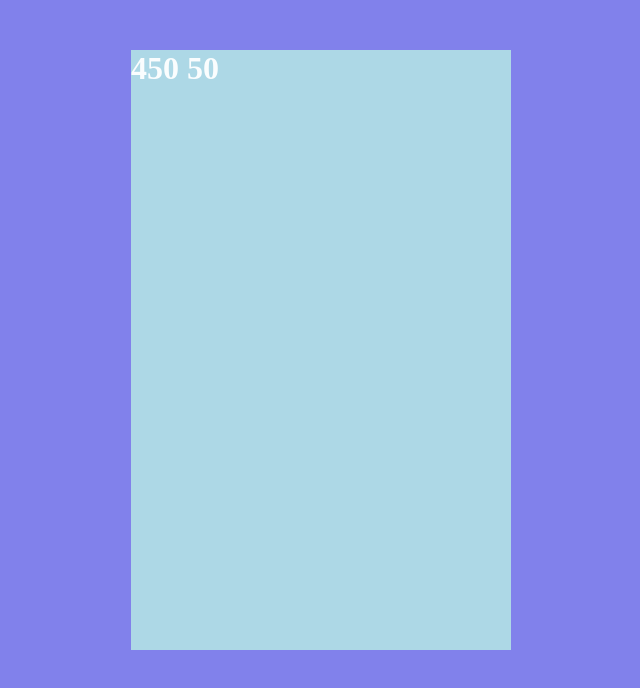
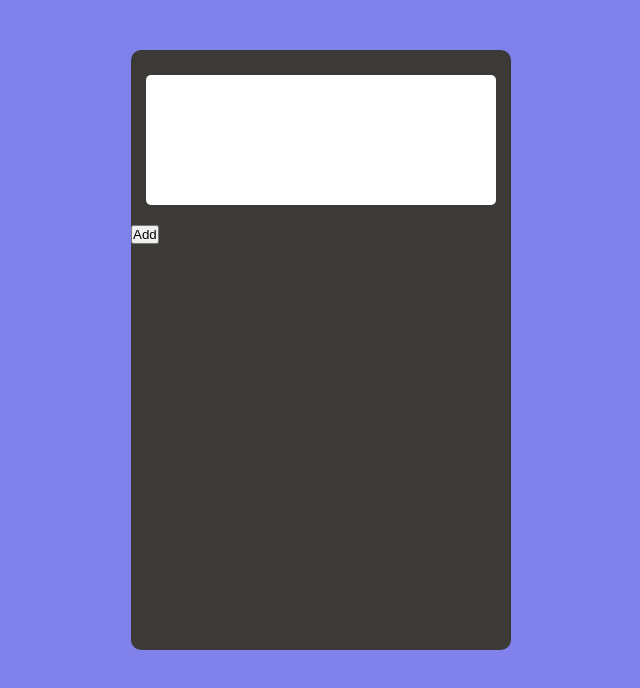
Before and after one commit to IzanamiiDevv/RPN-Calculator, a React (Vite) app: page / in a window 1280 px wide. Shown: the top 688 px of the page, without its empty margins (319-959 px from the left). Built offline with nearby package versions, Linux system fonts and the light colour scheme.

Commit message:
Add Display and Polished some Codes

```diff
--- a/src/Calculator.tsx
+++ b/src/Calculator.tsx
@@ -1,9 +1,12 @@
 import React, { useState, useEffect } from 'react';
+import Display from './components/Display';
+import './calculator.css';
 
 const Calculator: React.FC = () => {
     const [position, setPosition] = useState({ x: (window.outerWidth / 2) - (380 / 2), y: 50 });
     const [isDragging, setIsDragging] = useState(false);
     const [offset, setOffset] = useState({ x: 0, y: 0 });
+    const [expresson, setExpression] = useState(' ');
 
     useEffect(() => {
 
@@ -43,15 +46,16 @@ const Calculator: React.FC = () => {
 
     return (
         <div onMouseDown={handleMouseDown} style={{
-                position: 'absolute',
                 left: `${position.x}px`,
                 top: `${position.y}px`,
                 cursor: isDragging ? 'grabbing' : 'grab',
                 width: '380px',
                 height: '600px',
-                backgroundColor: 'lightblue',
-        }}>
-            <h1>{`${position.x} ${position.y}`}</h1>
+        }} className='calculator'>
+            <Display display={expresson}/>
+            <button onClick={()=>{
+                setExpression(expresson + "s");
+            }}>Add</button>
         </div>
     );
 };
--- /dev/null
+++ b/src/Types.tsx
@@ -0,0 +1,5 @@
+type TDisplay = {
+    display: string;
+}
+
+export type { TDisplay };
--- /dev/null
+++ b/src/calculator.css
@@ -0,0 +1,5 @@
+.calculator {
+    position: absolute;
+    background-color: rgb(59, 58, 55);
+    border-radius: 10px;
+}
--- /dev/null
+++ b/src/components/Display.css
@@ -0,0 +1,20 @@
+.Display {
+    background-color: white;
+    color: black;
+    position: relative;
+    text-align: right;
+    font-size: 3rem;
+    width: auto;
+    height: 100px;
+    padding: 30px 0px 0px 0px;
+    margin: 25px 15px 20px 15px;
+    text-wrap: nowrap;
+    white-space: nowrap;
+    overflow-x: auto;
+    border-radius: 5px;
+}
+
+.Display::-webkit-scrollbar {
+    height: 10px;
+    background-color: gray;
+}
--- /dev/null
+++ b/src/components/Display.tsx
@@ -0,0 +1,10 @@
+import { TDisplay } from "../Types";
+import './Display.css'
+
+const Display = ({display}: TDisplay) => {
+    return <div className="Display">
+        {display}
+    </div>
+}
+
+export default Display;
--- a/src/index.css
+++ b/src/index.css
@@ -1,11 +1,11 @@
 * {
   margin: 0;
   padding: 0;
-  -webkit-touch-callout: none; /* iOS Safari */
-  -webkit-user-select: none;   /* Chrome/Safari/Opera */
-  -khtml-user-select: none;    /* Konqueror */
-  -moz-user-select: none;      /* Firefox */
-  -ms-user-select: none;       /* Internet Explorer/Edge*/
+  -webkit-touch-callout: none;
+  -webkit-user-select: none;
+  -khtml-user-select: none;
+  -moz-user-select: none;
+  -ms-user-select: none;
   user-select: none;
 }
 
--- a/src/main.tsx
+++ b/src/main.tsx
@@ -7,4 +7,4 @@ ReactDOM.createRoot(document.getElementById('root')!).render(
   <React.StrictMode>
     <Calculator />
   </React.StrictMode>,
-)
+);
```
Also changed, not shown: src/components/Button.tsx (added).
